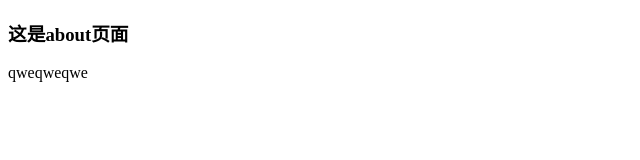
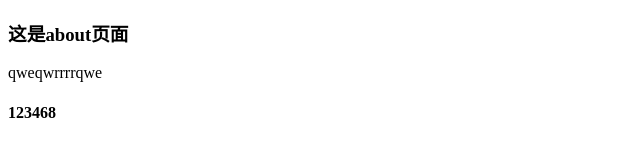
Before and after one commit to su-qun/0811-demo, a plain HTML site: page about.html in a window 1280 px wide. Shown: the full height of the page, 0-640 px from the left. Drawn offline with Linux system fonts and the light colour scheme.

Commit message:
在about 新增h4

```diff
--- a/about.html
+++ b/about.html
@@ -7,6 +7,7 @@
 </head>
 <body>
     <h3>这是about页面</h3>
-    <p>qweqweqwe</p>
+    <p>qweqwrrrrqwe</p>
+    <h4>123468</h4>
 </body>
 </html>
```
